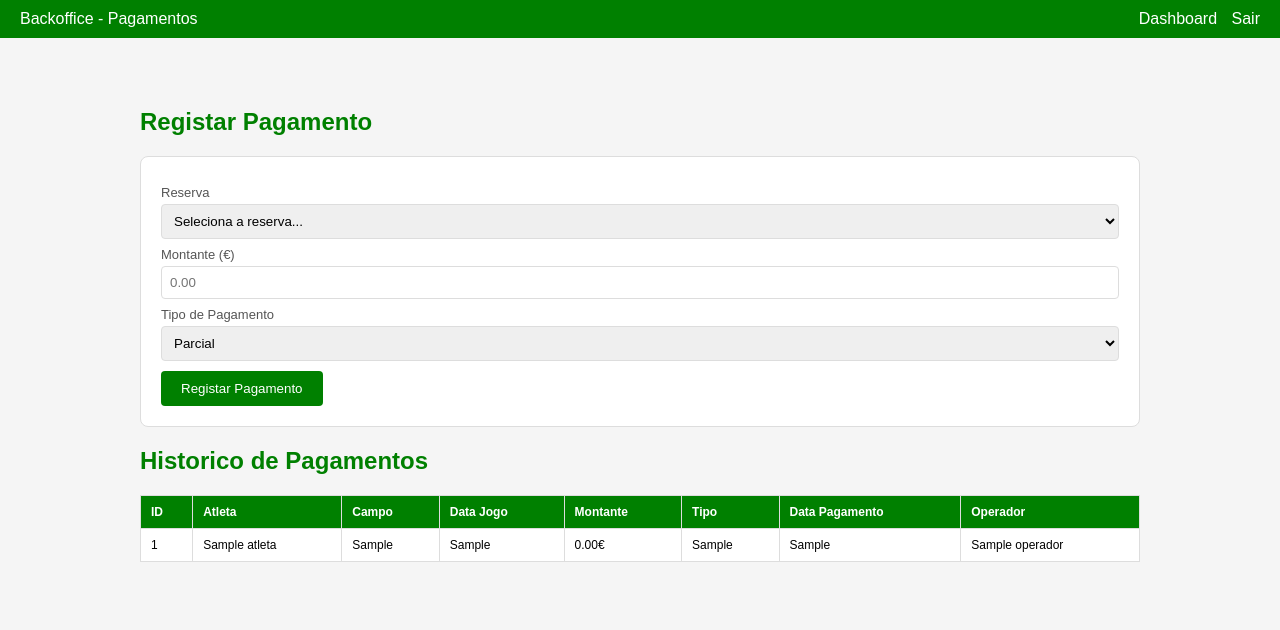
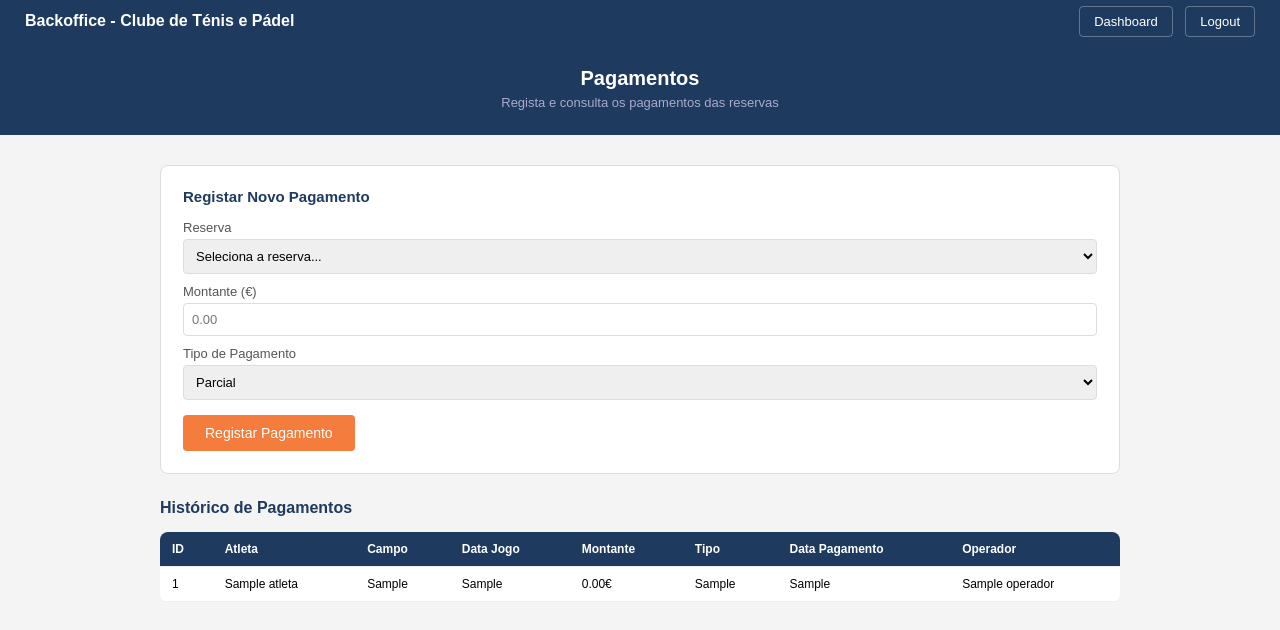
Before and after one commit to donodomundo18/Clube-de-Tenis-e-Padel, a PHP site: page /admin/pagamentos.php in a window 1280 px wide. Shown: the top 630 px of the page. Run offline with PHP 8.4, Linux system fonts and the light colour scheme; the visitor is signed in with stand-in values (Sample User, id 1); tables that the repository leaves empty or names only in its code hold one stand-in row (values such as "Sample post").

Commit message:
mudança de cores

```diff
--- a/admin/pagamentos.php
+++ b/admin/pagamentos.php
@@ -6,7 +6,6 @@ verificarOperador();
 $sucesso = '';
 $erro = '';
 
-// registar pagamento
 if ($_SERVER['REQUEST_METHOD'] === 'POST') {
     $reserva_id = $_POST['reserva_id'];
     $montante = $_POST['montante'];
@@ -18,10 +17,8 @@ if ($_SERVER['REQUEST_METHOD'] === 'POST') {
     $sucesso = 'Pagamento registado com sucesso!';
 }
 
-// buscar reservas ativas para selecionar
 $reservas = $pdo->query("SELECT r.id, a.nome as nome_atleta, r.campo_escolhido, r.data_jogo, r.valor_total FROM reserva r JOIN atleta a ON r.atleta_id = a.id WHERE r.estado_reserva = 'ativa' ORDER BY r.data_jogo DESC")->fetchAll();
 
-// buscar todos os pagamentos
 $pagamentos = $pdo->query("SELECT p.*, a.nome as nome_atleta, r.campo_escolhido, r.data_jogo, o.nome as nome_operador FROM pagamento p JOIN reserva r ON p.reserva_id = r.id JOIN atleta a ON r.atleta_id = a.id JOIN operador o ON p.operador_id = o.id ORDER BY p.data_pagamento DESC")->fetchAll();
 ?>
 <!DOCTYPE html>
@@ -30,34 +27,47 @@ $pagamentos = $pdo->query("SELECT p.*, a.nome as nome_atleta, r.campo_escolhido,
     <meta charset="UTF-8">
     <title>Pagamentos - Backoffice</title>
     <style>
-        body { font-family: Arial; margin: 0; background: #f5f5f5; }
-        nav { background: green; padding: 10px 20px; color: white; display: flex; justify-content: space-between; }
-        nav a { color: white; margin-left: 10px; text-decoration: none; }
-        .container { max-width: 1000px; margin: 30px auto; padding: 20px; }
-        h2 { color: green; }
-        .formulario { background: white; padding: 20px; border-radius: 8px; margin-bottom: 20px; border: 1px solid #ddd; }
-        label { font-size: 13px; color: #555; display: block; margin-top: 8px; }
-        input, select { width: 100%; padding: 8px; margin-top: 4px; border: 1px solid #ddd; border-radius: 4px; box-sizing: border-box; }
-        .btn-guardar { background: green; color: white; padding: 10px 20px; border: none; border-radius: 4px; cursor: pointer; margin-top: 10px; }
-        table { width: 100%; border-collapse: collapse; background: white; }
-        th, td { padding: 9px 10px; border: 1px solid #ddd; font-size: 12px; text-align: left; }
-        th { background: green; color: white; }
-        .sucesso { background: #e0ffe0; color: green; padding: 10px; border-radius: 5px; margin-bottom: 15px; font-size: 13px; }
-        .erro { background: #ffe0e0; color: red; padding: 10px; border-radius: 5px; margin-bottom: 15px; font-size: 13px; }
+        * { margin: 0; padding: 0; box-sizing: border-box; }
+        body { font-family: Arial; background: #f4f4f4; }
+        nav { background: #1e3a5f; padding: 12px 25px; display: flex; justify-content: space-between; align-items: center; }
+        nav span { color: white; font-size: 16px; font-weight: bold; }
+        nav a { color: white; text-decoration: none; margin-left: 8px; font-size: 13px; padding: 7px 14px; border-radius: 4px; border: 1px solid rgba(255,255,255,0.3); }
+        nav a:hover { background: #f47c3c; border-color: #f47c3c; }
+        .topo { background: #1e3a5f; color: white; padding: 25px; text-align: center; }
+        .topo h1 { font-size: 20px; }
+        .topo p { font-size: 13px; color: #aac; margin-top: 5px; }
+        .container { max-width: 1000px; margin: 30px auto; padding: 0 20px; }
+        .formulario { background: white; padding: 22px; border-radius: 8px; margin-bottom: 25px; border: 1px solid #ddd; }
+        .formulario h3 { color: #1e3a5f; margin-bottom: 15px; font-size: 15px; }
+        label { font-size: 13px; color: #555; display: block; margin-bottom: 4px; margin-top: 10px; }
+        input, select { width: 100%; padding: 8px; border: 1px solid #ddd; border-radius: 4px; box-sizing: border-box; font-size: 13px; }
+        input:focus, select:focus { border-color: #1e3a5f; outline: none; }
+        .btn-guardar { background: #f47c3c; color: white; padding: 10px 22px; border: none; border-radius: 4px; cursor: pointer; font-size: 14px; margin-top: 15px; }
+        .btn-guardar:hover { background: #d4622c; }
+        .secao-titulo { color: #1e3a5f; font-size: 16px; margin: 25px 0 15px 0; font-weight: bold; }
+        table { width: 100%; border-collapse: collapse; background: white; border-radius: 8px; overflow: hidden; }
+        th, td { padding: 10px 12px; border-bottom: 1px solid #eee; font-size: 12px; text-align: left; }
+        th { background: #1e3a5f; color: white; }
+        tr:hover { background: #f9f9f9; }
+        .sucesso { background: #e0ffe0; color: #1a6b1a; padding: 10px 15px; border-radius: 6px; margin-bottom: 15px; font-size: 13px; border-left: 4px solid green; }
+        .erro { background: #ffe0e0; color: red; padding: 10px 15px; border-radius: 6px; margin-bottom: 15px; font-size: 13px; border-left: 4px solid red; }
     </style>
 </head>
 <body>
 <nav>
-    <span>Backoffice - Pagamentos</span>
+    <span>Backoffice - Clube de Ténis e Pádel</span>
     <div>
         <a href="dashboard.php">Dashboard</a>
-        <a href="../logout.php">Sair</a>
+        <a href="../logout.php">Logout</a>
     </div>
 </nav>
 
+<div class="topo">
+    <h1>Pagamentos</h1>
+    <p>Regista e consulta os pagamentos das reservas</p>
+</div>
+
 <div class="container">
-    <h2>Registar Pagamento</h2>
-
     <?php if ($sucesso): ?>
         <div class="sucesso"><?= $sucesso ?></div>
     <?php endif; ?>
@@ -66,13 +76,14 @@ $pagamentos = $pdo->query("SELECT p.*, a.nome as nome_atleta, r.campo_escolhido,
     <?php endif; ?>
 
     <div class="formulario">
+        <h3>Registar Novo Pagamento</h3>
         <form method="POST">
             <label>Reserva</label>
             <select name="reserva_id" required>
                 <option value="">Seleciona a reserva...</option>
                 <?php foreach ($reservas as $r): ?>
                     <option value="<?= $r['id'] ?>">
-                        #<?= $r['id'] ?> - <?= $r['nome_atleta'] ?> - <?= $r['campo_escolhido'] ?> - <?= $r['data_jogo'] ?> - Total: <?= number_format($r['valor_total'], 2) ?>€
+                        #<?= $r['id'] ?> — <?= $r['nome_atleta'] ?> — <?= $r['campo_escolhido'] ?> — <?= $r['data_jogo'] ?> — Total: <?= number_format($r['valor_total'], 2) ?>€
                     </option>
                 <?php endforeach; ?>
             </select>
@@ -90,7 +101,7 @@ $pagamentos = $pdo->query("SELECT p.*, a.nome as nome_atleta, r.campo_escolhido,
         </form>
     </div>
 
-    <h2>Historico de Pagamentos</h2>
+    <p class="secao-titulo">Histórico de Pagamentos</p>
     <table>
         <tr>
             <th>ID</th>
```
